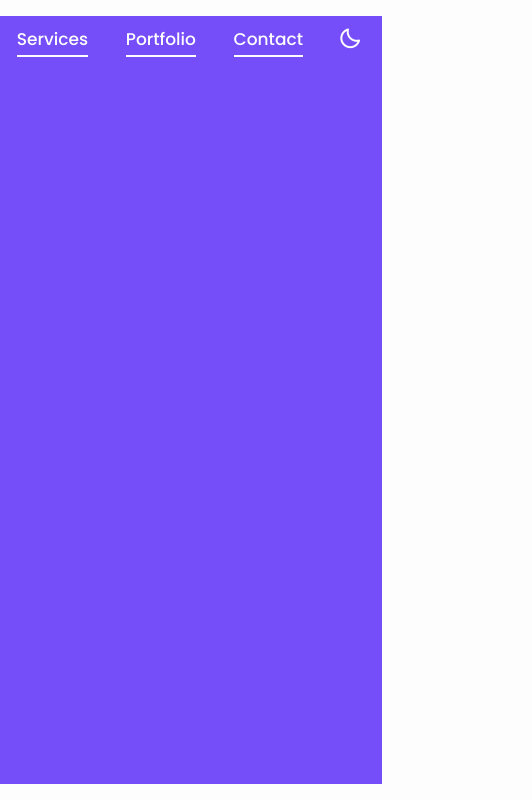
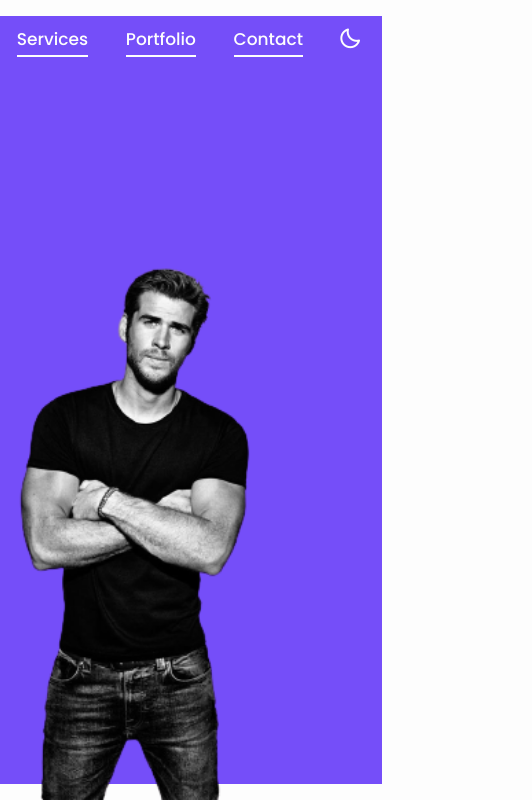
Before and after one commit to 01Izzat/Portfolio_me, a plain HTML site: page index.html in a window 1280 px wide. Shown: the full height of the page, 898-1430 px from the left, 532 px wide, since content can reach past the window. Drawn offline with nearby package versions, Linux system fonts and the light colour scheme.

Commit message:
home end

```diff
--- a/css/main.css
+++ b/css/main.css
@@ -219,5 +219,13 @@ transition: .5s ease;
   border-right: 384px solid var(--main-color);
   border-bottom: 384px solid var(--main-color);
   border-left: 384px solid transparent;
+}
+
+.home-img img{
+  position: absolute;
+  bottom: 0;
+  right: -15rem;
+  width: 60%;
+  pointer-events: none;
 
 }
--- a/index.html
+++ b/index.html
@@ -71,6 +71,10 @@
 
         <div class="overlay"></div>
       </div>
+
+      <div class="home-img">
+        <img src="./images/777-removebg-preview.png" alt="img" />
+      </div>
     </section>
   </body>
   <!-- custom js -->
```
Also changed, not shown: images/20220902_180408.jpg (added), images/777-removebg-preview.png (added), images/777.jpg (added), images/Portfolio-2.jpeg (added), images/Portfolio-3.jpeg (added), images/Portfolio-4.jpg (added), images/Portfolio-5.jpeg (added), images/Portfolio-6.webp (added), images/port.png (added), images/salah-removebg-preview.png (added), images/sss.jpeg (added), images/testimonials-1.jpg (added), images/testimonials-2.jpg (added), images/testimonials-3.jpg (added), 1 other file.
